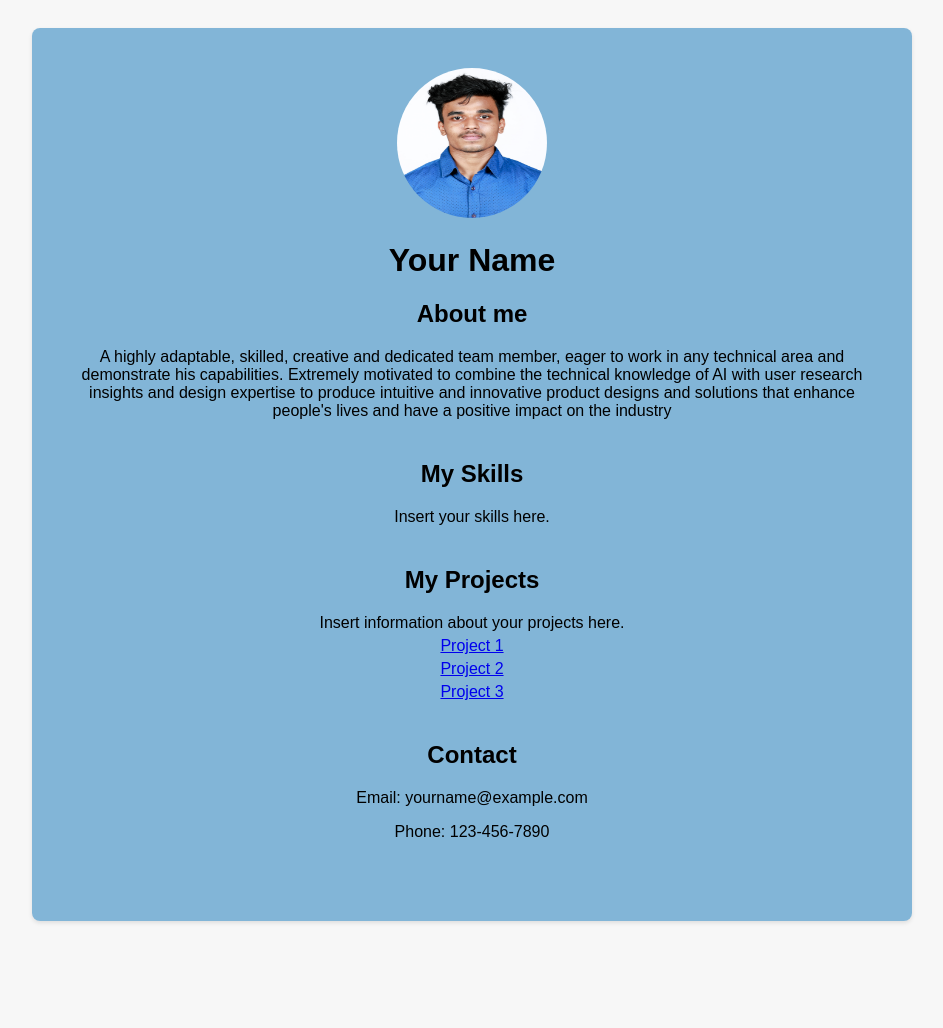
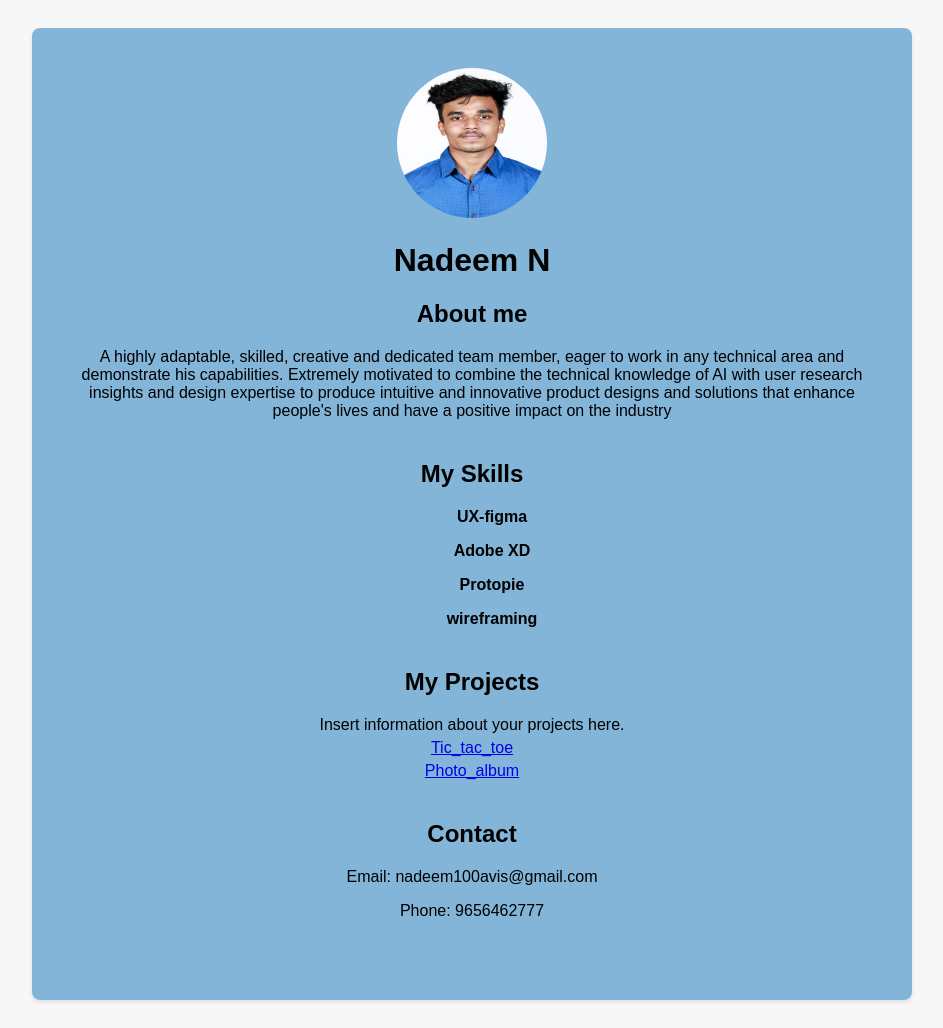
Before and after one commit to nadeem100au/Full-stack-assignment, a plain HTML site: page index.html in a window 1280 px wide. Shown: the whole page, without its empty margins (168-1111 px from the left). Before the commit the page ends 949 px from the top, so only its background shows below. Drawn offline with Linux system fonts and the light colour scheme.

Commit message:
Update index.html

```diff
--- a/index.html
+++ b/index.html
@@ -56,7 +56,7 @@
 <body>
   <div class="container">
     <img src="FileUploadServlet.jpeg" alt="Profile Picture" class="profile-pic">
-    <h1>Your Name</h1>
+    <h1>Nadeem N</h1>
 
     <div class="section">
       <h2>About me</h2>
@@ -65,21 +65,24 @@
 
     <div class="section">
       <h2>My Skills</h2>
-      <p>Insert your skills here.</p>
+      <p><ul><b>UX-figma</b></ul>
+        <ul><b>Adobe XD</b></ul>
+        <ul><b>Protopie</b></ul>
+        <ul><b>wireframing</b></ul> </p>
     </div>
 
     <div class="section">
       <h2>My Projects</h2>
       <p>Insert information about your projects here.</p>
-      <a href="project1.html">Project 1</a>
-      <a href="project2.html">Project 2</a>
-      <a href="project3.html">Project 3</a>
+      <a href="Tic-tac-toe.html">Tic_tac_toe</a>
+      <a href="Photo_album.html">Photo_album</a>
+
     </div>
 
     <div class="section">
       <h2>Contact</h2>
-      <p>Email: yourname@example.com</p>
-      <p>Phone: 123-456-7890</p>
+      <p>Email: nadeem100avis@gmail.com</p>
+      <p>Phone: 9656462777</p>
     </div>
   </div>
 </body>
```
